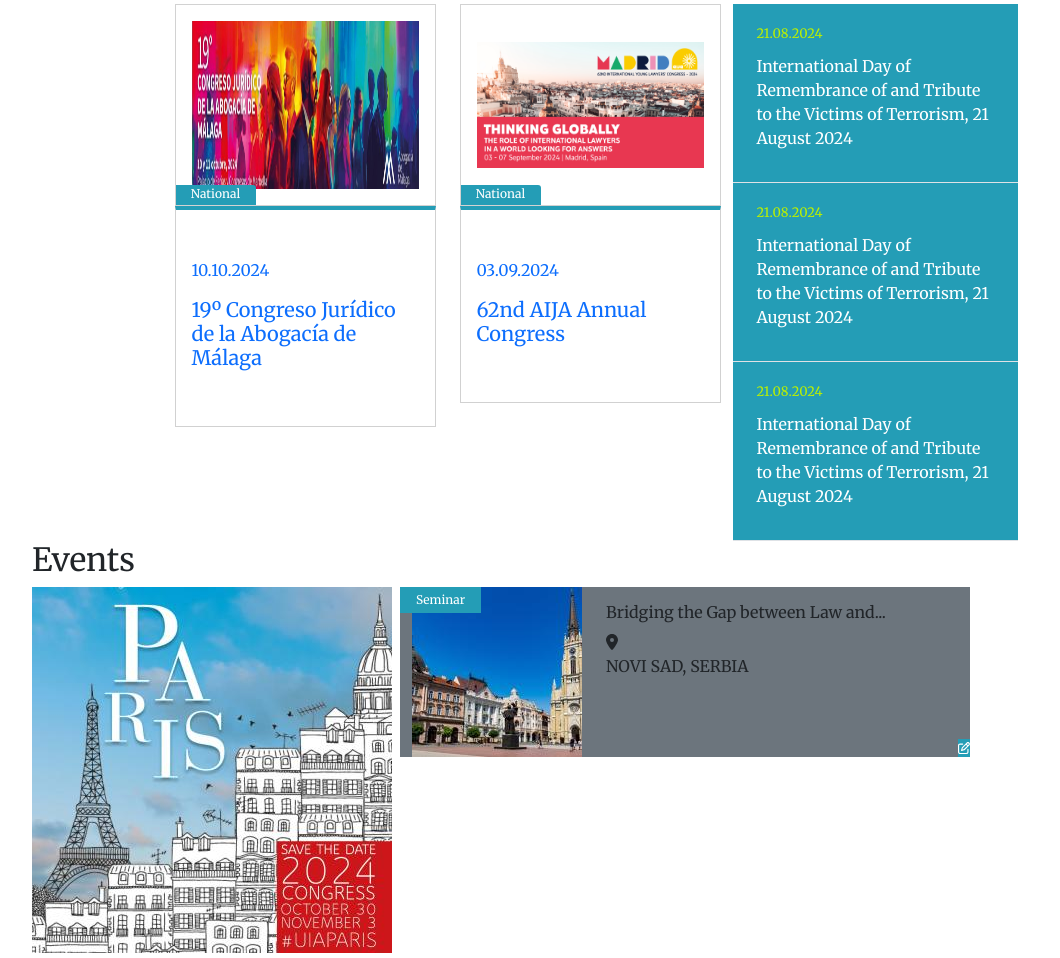
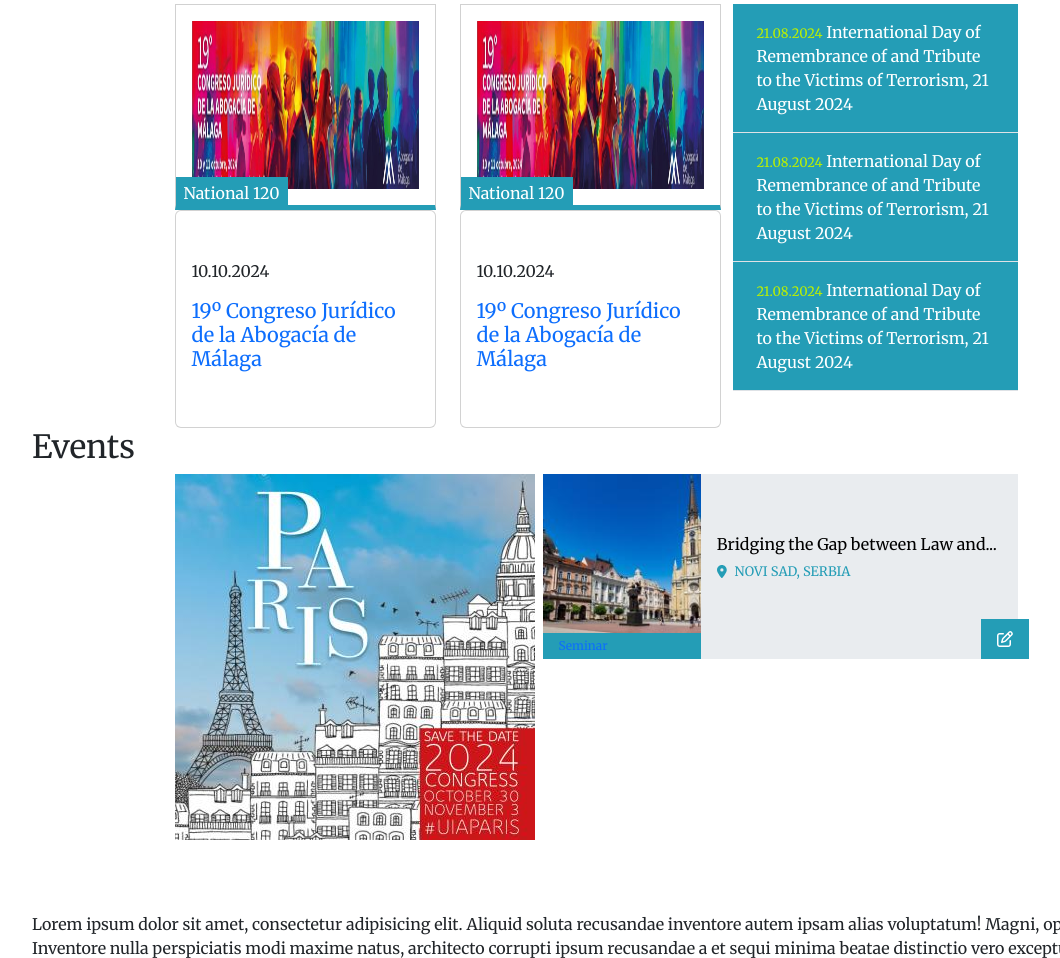
Before and after one commit to Masudrana93/organization-website, a plain HTML site: page index.html in a window 1280 px wide. Shown: the part 818-1776 px from the top of the page, without its empty margins (50-1110 px from the left). Drawn offline with nearby package versions, Linux system fonts and the light colour scheme.

Commit message:
news part link and hover update

```diff
--- a/css/style.css
+++ b/css/style.css
@@ -300,10 +300,9 @@ a.nav-link.mx-lg-2.dropdown-toggle.show {
     border-radius: 0px !important;
     border-color: none !important;
     overflow: hidden;
-    position: relative;
 
 }
-.news-photo-tag{
+/* .news-photo-tag{
     position: absolute;
     bottom: 0px;
     left: 0px;
@@ -314,25 +313,23 @@ a.nav-link.mx-lg-2.dropdown-toggle.show {
     font-size: 12px;
     border-radius: 0px 3px 0px 0px;
 
-}
+} */
 .news-photo-border img{
     transition: .8s !important;
 }
-.news-photo-border img:hover {
-    transform: scale(1.1) !important;
-    background-color: #2a3240;
-}
+
 /* News card part end  */
 
 /* notice board start */
 .notice-board{
-background-color: #249db6;
 width: 100%;
 transition:all 0.3s ;
 }
+
 .notice-board:hover{
     background-color: #365fa0;
 }
+
 .notice-board .news-date{
     color: #bbf002;
     font-size: 13px;
@@ -401,14 +398,34 @@ body .social-logo-leftbar{
 .pen-icon{
     position: absolute;
     bottom: 0px;
-    right: 0px;
+    right: -12px;
     height: auto;
     width: auto;
     background: #249db6;
     color: #fff;
-    font-size: 12px;
+    font-size: 16px;
 
 
 }
+.location-address{
+    color: #249db6;
+    font-size: 13px;
+}
+.seminar-heading{
+    color: #000000;
+}
 
 /* ----Events part CSS end---- */
+
+.ria-medam:hover .news-photo-border img {
+    transform: scale(1.5);
+}
+
+
+.bg-news{
+    background-color: #249db6;
+}
+
+.border-news{
+    border-bottom: 5px solid #249db6;
+}
--- a/index.html
+++ b/index.html
@@ -281,65 +281,64 @@
           <h4 class="news-title mb-5">News</h4>
           </div>
 
-          <div class="col-md-3 col-12">
-            <a href="#" class="text-decoration-none stretched-link">
-            <div class="card news-photo-border  d-flex justify-content-center align-items-center" >
+          <!-- news item start -->
+          <div class="col-md-3 col-12 position-relative ria-medam">
+            <div class="card news-photo-border d-flex justify-content-center align-items-center position-relative border-news" >
               <img src="images/congresso-malaga.jpg" class="card-img-top p-3 img-fluid" alt="...">
-              <div class="news-photo-tag">
-                <p class="text-center">National</p>
+              <div class="news-photo-tag position-absolute start-0 bottom-0 bg-news text-white">
+                <p class="text-center mb-0 px-2 pt-1 pb-0">National 120 </p>
               </div>
             </div>
 
-            <div class="card-body card py-5 news-heading-border">
+            <div class="card-body card py-5">
               <p class="card-text">10.10.2024</p>
-              <h5>19º Congreso Jurídico de la Abogacía de Málaga </h5>
+              <h5> <a href="#" class="text-decoration-none stretched-link"> 19º Congreso Jurídico de la Abogacía de Málaga </a></h5>
             </div>
-          </a>
+          </div>
+          <!-- news item end -->
 
-          </div>
-
-          <div class="col-md-3 col-12">
-            <a href="#" class="text-decoration-none stretched-link">
-            <div class="card news-photo-border  d-flex justify-content-center align-items-center" >
-              <img src="images/madrid_general.png" class="card-img-top p-3 img-fluid" alt="...">
-              <div class="news-photo-tag">
-                <p class="text-center">National</p>
+          <!-- news item start -->
+          <div class="col-md-3 col-12 position-relative ria-medam">
+            <div class="card news-photo-border d-flex justify-content-center align-items-center position-relative border-news" >
+              <img src="images/congresso-malaga.jpg" class="card-img-top p-3 img-fluid" alt="...">
+              <div class="news-photo-tag position-absolute start-0 bottom-0 bg-news text-white">
+                <p class="text-center mb-0 px-2 pt-1 pb-0">National 120 </p>
               </div>
             </div>
 
-            <div class="card-body card py-5 news-heading-border">
-              <p class="card-text">03.09.2024</p>
-              <h5>62nd AIJA Annual Congress </h5>
+            <div class="card-body card py-5">
+              <p class="card-text">10.10.2024</p>
+              <h5> <a href="#" class="text-decoration-none stretched-link"> 19º Congreso Jurídico de la Abogacía de Málaga </a></h5>
             </div>
-          </a>
+          </div>
+          <!-- news item end -->
 
-          </div>
+
+
 
           <div class="col-md-3 col-12 ">
             <div class="row d-flex flex-column">
-              <div class="col-4 notice-board px-4 py-3 border-bottom position-relative">
-                <a href="#" class="text-decoration-none stretched-link" >
-                  <span class="news-date">21.08.2024</span>
 
-                <p>International Day of Remembrance of and Tribute to the Victims of Terrorism, 21 August 2024</p>
-                </a>
+              <!-- item start -->
+              <div class="col-4 notice-board px-4 py-3 border-bottom position-relative bg-news">
+                <span class="news-date">21.08.2024</span>
+                <a href="#" class="text-decoration-none stretched-link text-white" >International Day of Remembrance of and Tribute to the Victims of Terrorism, 21 August 2024</a>
               </div>
+              <!-- item end -->
 
-              <div class="col-4 notice-board px-4 py-3 border-bottom">
-                <a href="#" class="text-decoration-none stretched-link" >
-                  <span class="news-date">21.08.2024</span>
+              <!-- item start -->
+              <div class="col-4 notice-board px-4 py-3 border-bottom position-relative bg-news">
+                <span class="news-date">21.08.2024</span>
+                <a href="#" class="text-decoration-none stretched-link text-white" >International Day of Remembrance of and Tribute to the Victims of Terrorism, 21 August 2024</a>
+              </div>
+              <!-- item end -->
 
-                <p>International Day of Remembrance of and Tribute to the Victims of Terrorism, 21 August 2024</p>
-                </a>
+              <!-- item start -->
+              <div class="col-4 notice-board px-4 py-3 border-bottom position-relative bg-news">
+                <span class="news-date">21.08.2024</span>
+                <a href="#" class="text-decoration-none stretched-link text-white" >International Day of Remembrance of and Tribute to the Victims of Terrorism, 21 August 2024</a>
               </div>
-
-              <div class="col-4 notice-board px-4 py-3 border-bottom">
-                <a href="#" class="text-decoration-none stretched-link" >
-                  <span class="news-date">21.08.2024</span>
-
-                <p>International Day of Remembrance of and Tribute to the Victims of Terrorism, 21 August 2024</p>
-                </a>
-              </div>
+              <!-- item end -->
 
             </div>
 
@@ -356,7 +355,7 @@
 
 
     <div class="container">
-      <div class="row">
+      <div class="row d-flex justify-content-center">
         <h2>Events</h2>
         <div class="col-md-4 col-12">
 
@@ -365,27 +364,30 @@
 
           </a>
         </div>
-        <div class="col-md-6 col-12 ">
-          <div class="row bg-secondary">
+        <div class="col-md-5 col-12 ">
+          <div class="row bg-body-secondary">
 
-            <div class="col-4 event-photo">
-              <img class src="images/event-2 vignette.jpg" alt="Seminar">
-              <div class="event-photo-tag ">
-                <p class="text-center mb-0 py-1 px-3">Seminar</p>
+            <div class="col-4 event-photo px-0">
+              <img class="img-fluid" src="images/event-2 vignette.jpg" alt="Seminar">
+              <div class="event-photo-tag position-relative">
+                <p class="text-center mb-0 py-1 px-3"><a href="#" class="d-flex text-decoration-none stretched-link">Seminar</a></p>
               </div>
             </div>
-            <div class="col-8 p-3 pen-icon-position ">
-              <h6>Bridging the Gap between Law and...</h6>
-              <div class="location-icon">
+            <div class="col-8 py-3 ps-3 pen-icon-position d-flex flex-column justify-content-center ">
+              <h6 class="seminar-heading">Bridging the Gap between Law and...</h6>
+              <div class="location-address d-flex justify-content-start">
+              <div class="location-icon me-2">
               <i class="fa-solid fa-location-dot"></i>
-            </div>
-            <div class="address">
+              </div>
+              <div class="address">
               <p> NOVI SAD, SERBIA</p>
-            </div>
-            <div class="pen-icon">
+              </div>
+              </div>
+            <div class="pen-icon py-2 px-3">
               <i class="fa-regular fa-pen-to-square"></i>
             </div>
             </div>
+           </a>
           </div>
 
 
```
